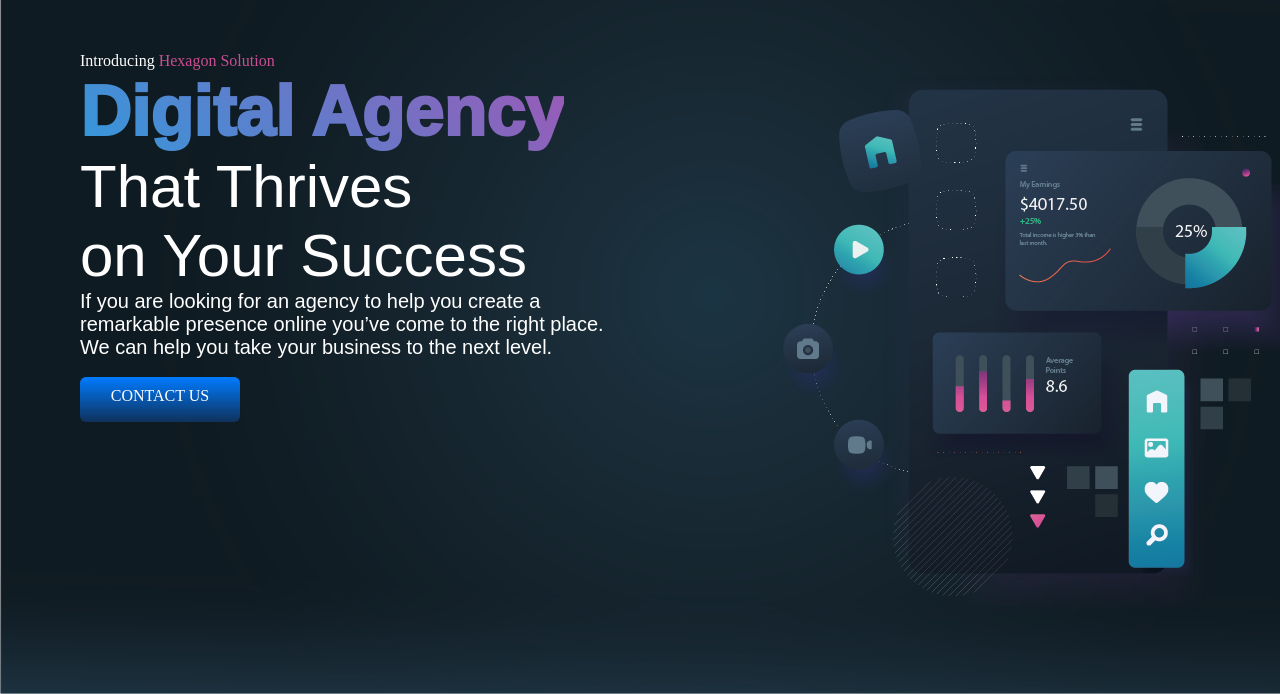
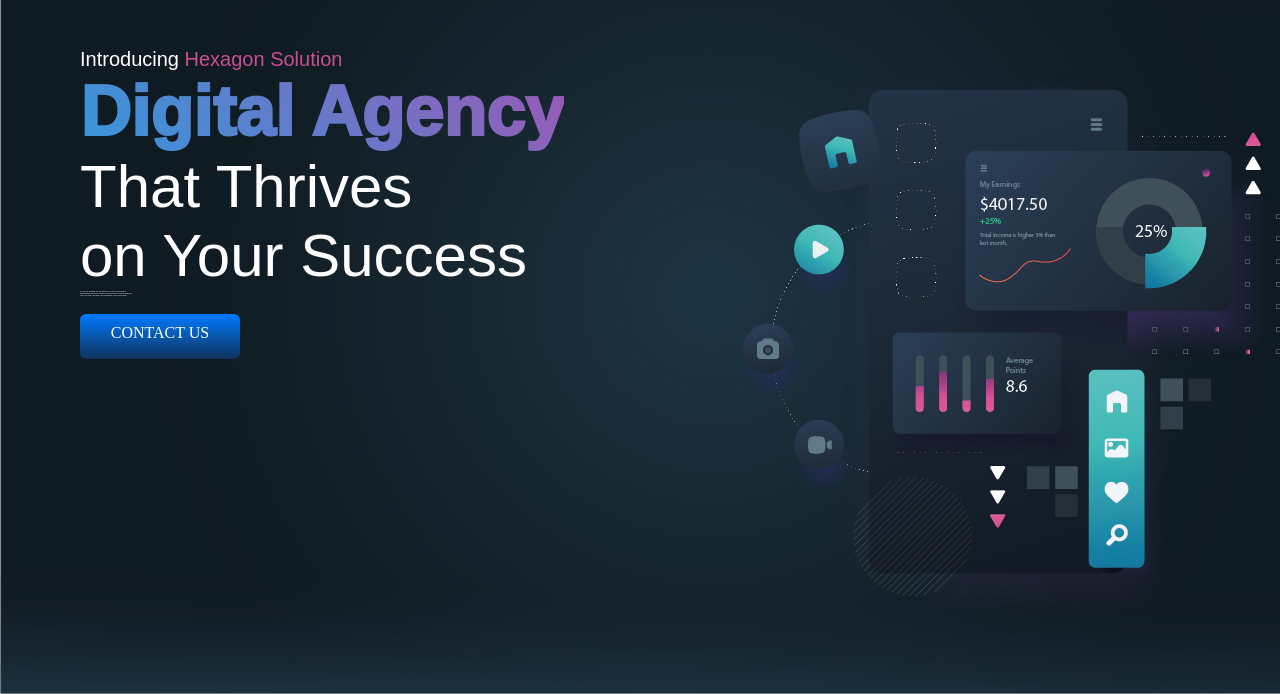
Before and after one commit to joelcross9/Hexagon, a plain HTML site: page index.html in a window 1280 px wide. Shown: the part 106-800 px from the top of the page. Drawn offline with nearby package versions, Linux system fonts and the light colour scheme; a web font is replaced by a local one.

Commit message:
Update style.css

```diff
--- a/style.css
+++ b/style.css
@@ -150,7 +150,7 @@
     }
 }
 .text3 {
-    font-size: 20px;
+    font-size: 2px;
 }
 
 /* Media query for even smaller screens */
@@ -274,11 +274,12 @@
     background: #fff;
     transform: translateX(-50%);
 }
-.custom-text {
-    font-size: 50px;
+.custom-text1 {
+    font-size: 20px;
     text-align: left;
     color: #fff; /* Text color for the custom text */
-   padding-left: 20px;
+   padding-left: 0px;
+    font-family: 'Nexa', sans-serif
 }
 .custom-text2 {
     font-size: 20px;
```
